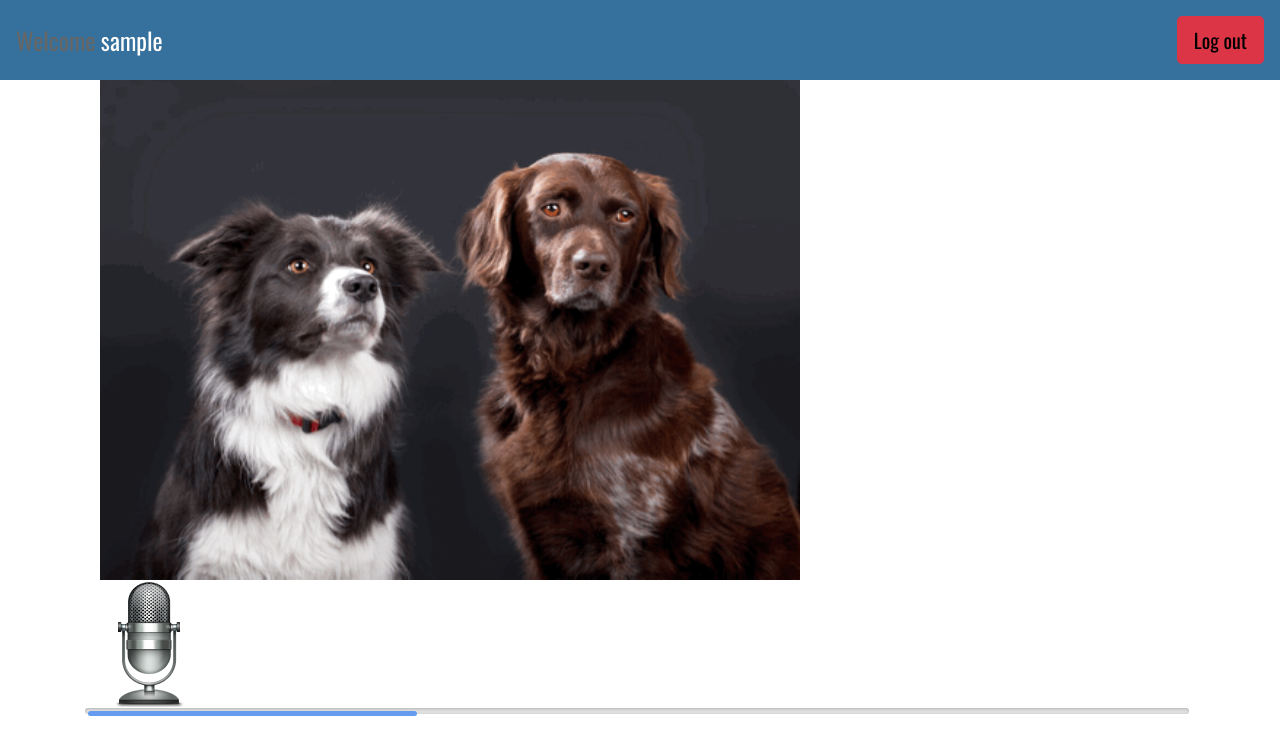
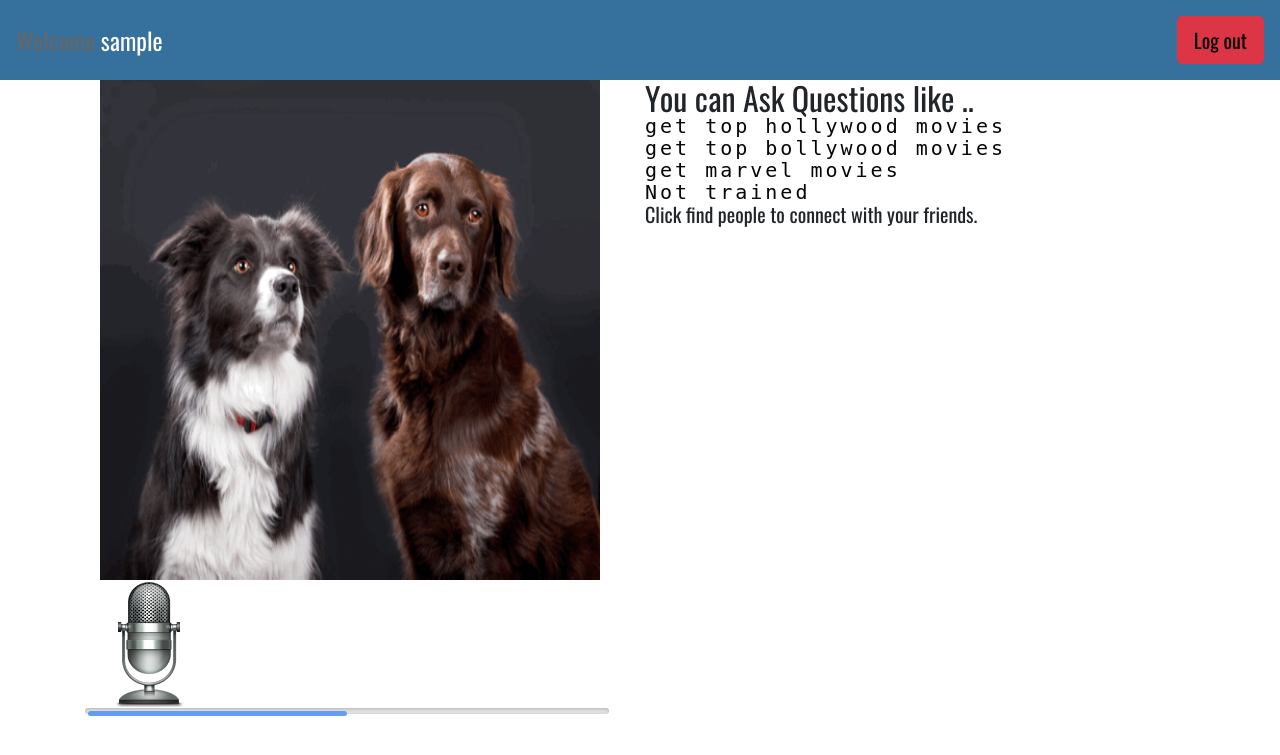
Before and after one commit to hardik-dadhich/Wit-AI, a Django app: page /cards/movies/ in a window 1280 px wide. Shown: the top 755 px of the page. Run offline with Django 3.2, Linux system fonts and the light colour scheme; the visitor is signed in with stand-in values (Sample User, id 1); parts of the project's set-up code (start-up, migrations or seed data) failed here and were passed over; some libraries are stand-ins or nearby versions.

Commit message:
Adding friends Recommendation

```diff
--- a/static/css/games.css
+++ b/static/css/games.css
@@ -15,3 +15,55 @@
     /*transition: width 250ms ease-in-out;*/
     transition: width 5s ease-in-out;
 }
+
+
+/* body {
+    background: #0c0b0b;
+    padding-top: 5em;
+    display: flex;
+    justify-content: center;
+} */
+
+
+/* DEMO-SPECIFIC STYLES */
+
+.typewriter h5 {
+    color: rgb(7, 5, 5);
+    font-family: monospace;
+    overflow: hidden;
+    /* Ensures the content is not revealed until the animation */
+    border-right: 0.15em solid orange;
+    /* The typwriter cursor */
+    white-space: nowrap;
+    /* Keeps the content on a single line */
+    margin: 0 auto;
+    /* Gives that scrolling effect as the typing happens */
+    letter-spacing: 0.15em;
+    /* Adjust as needed */
+    animation: typing 5.5s steps(30, end), blink-caret 0.5s step-end infinite;
+}
+
+
+/* The typing effect */
+
+@keyframes typing {
+    from {
+        width: 0%;
+    }
+    to {
+        width: 100%;
+    }
+}
+
+
+/* The typewriter cursor effect */
+
+@keyframes blink-caret {
+    from,
+    to {
+        border-color: transparent;
+    }
+    50% {
+        border-color: orange;
+    }
+}
--- a/templates/users/home.html
+++ b/templates/users/home.html
@@ -25,7 +25,7 @@
                 <br>
                   <p>Talk to WIT about sports</p>
 
-                  <a class="btn btn-primary" href="{% url 'users:wit_sport' %}" role="button">Click!</a>
+                  <a class="btn btn-primary" href="{% url 'users:wit_stocks' %}" role="button">Click!</a>
               </div>
           </div>
       </div>
--- a/templates/users/movies.html
+++ b/templates/users/movies.html
@@ -6,11 +6,12 @@
 {% block content %}
 <link rel="stylesheet" href="{% static 'css/games.css' %}">
 <script src="{% static 'js/games.js' %}"></script>
-
-
    <div class="container">
+	<div class="row">
+		<div class="left_sidebar">
+			<div class="container align-content-center">
 				<div class="container" width="400">
-				<img src="{% static 'images/talking_dog.gif' %}" width="700" height="500" />
+					<img src="{% static 'images/talking_dog.gif' %}" width="500" height="500" />
 				</div>
 				<div class="controls">
 					<form method='POST' action=>
@@ -23,7 +24,34 @@
 					</form>
 					<script src="https://ajax.googleapis.com/ajax/libs/jquery/2.1.1/jquery.min.js"></script>
 					<div class="progress-bar" id="progressBar" value="0" max="100">
-					<span class="progress-bar-fill" style="width: 30%"></span>
+						<span class="progress-bar-fill" style="width: 50%"></span>
+					</div>
+				</div>
+			</div>
+		</div>
+			<div class="right-content">
+				<div class="container">
+					<h2> You can Ask Questions like ..</h2>
+					{% for question in questions %}
+					<div class="typewriter">
+						<h5>{{question}}</h5>
+					</div>
+					{% endfor %}
+				</div>
+				<div class="container">
+				</div>
+				{% if check_button is True %}
+					<div class="container">
+					  <h5>Recommended friends who have similar knowledge<h5>
+					  {% for peeps in recommended_people %}
+					  		<h5>{{peeps}}</h5>
+					  {% endfor %}
+					</div>
+				{% else %}
+				     <div class="container">
+					    <h5> Click find people to connect with your friends.</h5>
+					 </div>
+				{% endif %}
 			</div>
 	</div>
 </div>
--- a/users/urls.py
+++ b/users/urls.py
@@ -14,6 +14,6 @@ urlpatterns = [
     path("cards/music/", user_view.music, name='wit_music'),
     path("cards/news/", user_view.news, name='wit_news'),
     path("cards/social/", user_view.social, name='wit_social'),
-    path("cards/sports/", user_view.sports, name='wit_sport'),
+    path("cards/stocks/", user_view.stock, name='wit_stocks'),
     path("cards/audio_list/", user_view.list_to_Save, name='lists'),
 ]
--- a/users/views.py
+++ b/users/views.py
@@ -28,8 +28,10 @@ config.read('./settings.ini')
 API_ENDPOINT = config.get("settings", 'API_ENDPOINT')
 wit_access_token = config.get("settings", 'WIT_ACCESS_TOKEN')
 
+CLICKED_FRIEND = False
 
 # Create your views here.
+
 
 def record_audio(RECORD_SECONDS, WAVE_OUTPUT_FILENAME):
     #--------- SETTING PARAMS FOR OUR AUDIO FILE ------------#
@@ -126,14 +128,6 @@ def get_token():
     return key
 
 
-# def get_user_type():
-#      headers = {'authorization': 'Bearer ' + wit_access_token,
-#                'Content-Type': 'audio/wav'}
-
-#     # making an HTTP post request
-#     resp = requests.post(API_ENDPOINT, headers=headers,
-#                          data=)
-
 @login_required
 def findPeople(request):
     keys = get_token()
@@ -146,10 +140,9 @@ def findPeople(request):
     data = response.json()
     if 'users' in data:
         friends_name = [i['name'] for i in data['users']]
+        friends_descrpitions = [dec['description'] for dec in data['users']]
         total_friends = len(friends_name)
-
-        # /user_desciption = data['description']
-
+        classification_of_friends(request, friends_descrpitions, friends_name)
         return render(request, "users/meetfriends.html", {'friends_name': friends_name, 'user': username, 'total_friends': total_friends})
     else:
         return render(request, "users/meetfriends.html", {'friends_name': "NO USER FRIEND", 'user': username, 'total_friends': 0})
@@ -176,6 +169,11 @@ def RecognizeSpeech(AUDIO_FILENAME, num_seconds=5):
 
 @ login_required
 def movies(request):
+    answer_dict = {'get_top_hollywood_movies': ['The Godfather', 'The Shawshank Redemption', 'The Lord of the Rings'],
+                   'get_top_bollywood_movies': ['3 Idiots', 'Andhadhun', 'Dangal'],
+                   'get_marvel_movies': ['Avengers Endgame', 'Captain Marvel', 'Black Panther'],
+                   'Not_trained': ['We are not trained on this'], 'Not_sure': ['Not sure what you want to say']
+                   }
     if request.method == 'POST':
         # rec = Recording.objects.all()[0]
         rec = Recording.objects.order_by('-pk')[0]
@@ -197,11 +195,6 @@ def movies(request):
         print("\nIntent is: {}".format(intent))
 
         # calling return answer funtion
-        answer_dict = {'get_top_hollywood_movies':['The Godfather','The Shawshank Redemption','The Lord of the Rings'],
-                    'get_top_bollywood_movies':['3 Idiots','Andhadhun','Dangal'],
-                    'get_marvel_movies':['Avengers Endgame','Captain Marvel', 'Black Panther'],
-                    'Not_trained':['We are not trained on this'],'Not_sure': ['Not sure what you want to say']
-                        }
 
         ReturnAnswer(intent, answer_dict)
 
@@ -211,18 +204,27 @@ def movies(request):
             newrec.save()
             return HttpResponseRedirect(reverse('users:lists'))
     else:
+
         form = RecordingForm()
-
+    context = list(answer_dict.keys())[:-1]
+    friends_ = list(friends_catagory_dict['politics'])
+    friends_2 = list(friends_catagory_dict['celebrities'])
+    recommended_friends = friends_ + friends_2
+    clicked_ = request.session.get('CLICKED_FRIEND')
     return render(
         request,
         'users/movies.html',
-        {'form': form},
+        {'form': form, 'questions': context,
+            'recommended_people': recommended_friends, 'check_button': clicked_},
     )
-
 
 
 @ login_required
 def music(request):
+    answer_dict = {'get_top_songs_this_year': ['Blinding lights', 'Dance Monkey'], 'get_music_catagories': ['Hip Hop', 'Rock', 'Pop'],
+                   'get_pop_singer': ['Beyonce', 'Taylor Swift'], 'get_top_indian_artists': ['A R Rehman', 'Lata Mangeshkar'],
+                   'get_most_liked_music_video': ['Despacito'], 'Not_trained': ['We are not trained on this'], 'Not_sure': ['Not sure what you want to say']
+                   }
     if request.method == 'POST':
         # rec = Recording.objects.all()[0]
         rec = Recording.objects.order_by('-pk')[0]
@@ -244,11 +246,6 @@ def music(request):
         print("\nIntent is: {}".format(intent))
 
         # calling return answer funtion
-        answer_dict = {'get_top_songs_this_year':['Blinding lights','Dance Monkey'],'get_music_catagories':['Hip Hop','Rock','Pop'],
-        'get_pop_singer':['Beyonce','Taylor Swift'],'get_top_indian_artists':['A R Rehman','Lata Mangeshkar'],
-        'get_most_liked_music_video':['Despacito'],'Not_trained':['We are not trained on this'],'Not_sure': ['Not sure what you want to say']
-            }
-
         ReturnAnswer(intent, answer_dict)
 
         form = RecordingForm(request.POST, request.FILES)
@@ -258,13 +255,17 @@ def music(request):
             return HttpResponseRedirect(reverse('users:lists'))
     else:
         form = RecordingForm()
-
+    context = list(answer_dict.keys())[:-1]
+    friends_ = list(friends_catagory_dict['funny'])
+    friends_2 = list(friends_catagory_dict['celebrities'])
+    recommended_friends = friends_ + friends_2
+    clicked_ = request.session.get('CLICKED_FRIEND')
     return render(
         request,
         'users/music.html',
-        {'form': form},
+        {'form': form, 'questions': context,
+            'recommended_people': recommended_friends, 'check_button': clicked_},
     )
-
 
 
 @ login_required
@@ -277,8 +278,14 @@ def social(request):
     return render(request, "users/social.html", {})
 
 
-
-def sports(request):
+def stock(request):
+    answer_dict = {'get_apple_stock_price': 'https://finance.yahoo.com/quote/AAPL?p=AAPL&.tsrc=fin-srch',
+                   'get_facebook_stock_price': 'https://finance.yahoo.com/quote/FB?p=FB&.tsrc=fin-srch',
+                   'get_walmart_stock_price': 'https://finance.yahoo.com/quote/WMT?p=WMT&.tsrc=fin-srch',
+                   'get_microsoft_stock_price': 'https://finance.yahoo.com/quote/MSFT?p=MSFT&.tsrc=fin-srch',
+                   'get_twitter_stock_price': 'https://finance.yahoo.com/quote/TWTR?p=TWTR&.tsrc=fin-srch',
+                   'get_amazon_stock_price': 'https://finance.yahoo.com/quote/AMZN?p=AMZN&.tsrc=fin-srch',
+                   'Not_trained': 'We are not trained on this', 'Not_sure': 'You did not said anything'}
     if request.method == 'POST':
         # rec = Recording.objects.all()[0]
         rec = Recording.objects.order_by('-pk')[0]
@@ -300,13 +307,6 @@ def sports(request):
         print("\nIntent is: {}".format(intent))
 
         # calling return answer funtion
-        answer_dict = {'get_apple_stock_price':'https://finance.yahoo.com/quote/AAPL?p=AAPL&.tsrc=fin-srch',
-                      'get_facebook_stock_price':'https://finance.yahoo.com/quote/FB?p=FB&.tsrc=fin-srch',
-                      'get_walmart_stock_price':'https://finance.yahoo.com/quote/WMT?p=WMT&.tsrc=fin-srch',
-                      'get_microsoft_stock_price':'https://finance.yahoo.com/quote/MSFT?p=MSFT&.tsrc=fin-srch',
-                     'get_twitter_stock_price':'https://finance.yahoo.com/quote/TWTR?p=TWTR&.tsrc=fin-srch',
-                      'get_amazon_stock_price':'https://finance.yahoo.com/quote/AMZN?p=AMZN&.tsrc=fin-srch',
-                     'Not_trained':'We are not trained on this','Not_sure':'You did not said anything'}
         ReturnStockPrice(intent, answer_dict)
 
         form = RecordingForm(request.POST, request.FILES)
@@ -316,12 +316,16 @@ def sports(request):
             return HttpResponseRedirect(reverse('users:lists'))
     else:
         form = RecordingForm()
-
+    context = list(answer_dict.keys())[:-1]
+    recommended_friends = friends_catagory_dict['technical']
+    clicked_ = request.session.get('CLICKED_FRIEND')
     return render(
         request,
         'users/sports.html',
-        {'form': form},
+        {'form': form, 'questions': context,
+            'recommended_people': recommended_friends, 'check_button': clicked_},
     )
+
 
 def ReturnStockPrice(converted_text_intent, stored_result_dict):
 
@@ -334,11 +338,12 @@ def ReturnStockPrice(converted_text_intent, stored_result_dict):
     else:
         url = stored_result_dict[converted_text_intent]
         response = requests.get(url)
-        #print("\nWit Response is: {}".format(response[0]))
+        # print("\nWit Response is: {}".format(response[0]))
 
-        soup = bs4.BeautifulSoup(response.text,"lxml")
+        soup = bs4.BeautifulSoup(response.text, "lxml")
 
-        text = soup.find_all('div',{'class': "My(6px) Pos(r) smartphone_Mt(6px)"})[0].find('span').text
+        text = soup.find_all('div', {'class': "My(6px) Pos(r) smartphone_Mt(6px)"})[
+            0].find('span').text
 
     language = 'en'
 
@@ -348,7 +353,6 @@ def ReturnStockPrice(converted_text_intent, stored_result_dict):
 
     # Playing the converted file
     os.system("mpg321 sample.mp3")
-
 
 
 def list_to_Save(request):
@@ -376,6 +380,8 @@ def list_to_Save(request):
 
 
 def games(request):
+    answer_dict = {'get_cricket_player_india': ['Sachin'], 'get_best_batsman_world': ['Steve Smith'], 'get_football_player': ['Lionel Messi', 'Cristiano Ronaldo'], 'get_football_clubs': [
+        'Football Club Barcelona', 'Real Madrid', 'Liverpool'], 'get_football_teams': ['Belgium', 'France', 'Brazil'], 'get_top_sports_world': ['Soccer/Football', 'Cricket', 'Basketball'], 'Not_trained': ['We are not trained on this'], 'Not_sure': ['Not sure what you want to say']}
     if request.method == 'POST':
         # rec = Recording.objects.all()[0]
         rec = Recording.objects.order_by('-pk')[0]
@@ -397,8 +403,6 @@ def games(request):
         print("\nIntent is: {}".format(intent))
 
         # calling return answer funtion
-        answer_dict = {'get_cricket_player_india': ['Sachin'], 'get_best_batsman_world': ['Steve Smith'], 'get_football_player': ['Lionel Messi', 'Cristiano Ronaldo'], 'get_football_clubs': [
-            'Football Club Barcelona', 'Real Madrid', 'Liverpool'], 'get_football_teams': ['Belgium', 'France', 'Brazil'], 'get_top_sports_world': ['Soccer/Football', 'Cricket', 'Basketball'], 'Not_trained': ['We are not trained on this'], 'Not_sure': ['Not sure what you want to say']}
         ReturnAnswer(intent, answer_dict)
 
         form = RecordingForm(request.POST, request.FILES)
@@ -408,11 +412,14 @@ def games(request):
             return HttpResponseRedirect(reverse('users:lists'))
     else:
         form = RecordingForm()
-
+    context = list(answer_dict.keys())[:-1]
+    recommended_friends = friends_catagory_dict['sports']
+    clicked_ = request.session.get('CLICKED_FRIEND')
     return render(
         request,
         'users/games.html',
-        {'form': form},
+        {'form': form, 'questions': context, 'check_button': clicked_,
+            'recommended_people': recommended_friends},
     )
 
 
@@ -422,7 +429,10 @@ def ReturnAnswer(converted_text_intent, stored_result_dict):
 
     print("\nWit Response is: {}".format(response[0]))
 
-    text = response[0]
+    text = ''
+    for i in response[:-1]:
+        text += i + ' '
+    text += 'and ' + response[-1]
     language = 'en'
 
     myobj = gTTS(text=text, lang=language, slow=False)
@@ -431,3 +441,36 @@ def ReturnAnswer(converted_text_intent, stored_result_dict):
 
     # Playing the converted file
     os.system("mpg321 sample.mp3")
+
+
+friends_catagory_dict = {'funny': [], 'sports': [],
+                         'technical': [], 'politics': [], 'celebrities': [], 'others': []}
+# classfication of followrs on the bases of bio:
+
+
+def classification_of_friends(request, bio_list, friends_list):
+    request.session['CLICKED_FRIEND'] = True
+    for index, bio in enumerate(bio_list):
+        bio = bio.lower()
+        catagories_dict = {'funny': ['comedy', 'comedian', 'parody', 'jokes'],
+
+                           'sports': ['cricketer', 'cricket', 'football', 'footballer', 'player'],
+
+                           'technical': ['research', 'software', 'engineering', 'engineer', 'developer', 'corporate'],
+
+                           'politics': ['politics', 'bjp', 'congress', 'politician', 'prime minister', 'minister'],
+
+                           'celebrities': ['actor', 'actress', 'artist', 'youtuber', 'model']
+                           }
+        res = ''
+        for i in catagories_dict:
+            for j in catagories_dict[i]:
+                if j in bio:
+                    res = i
+                    break
+
+        if len(res) > 0:
+            friends_catagory_dict[res].append(friends_list[index])
+        else:
+            friends_catagory_dict['others'].append(friends_list[index])
+    print(friends_catagory_dict)
```
Also changed, not shown: templates/users/games.html (+31 -3 lines), templates/users/music.html (+32 -3 lines), templates/users/sports.html (+31 -3 lines). Lines whose indentation alone changed are shown as unchanged.
